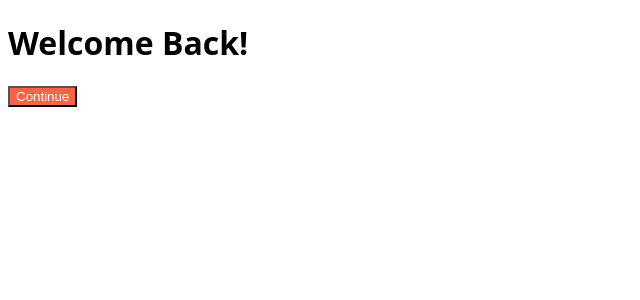
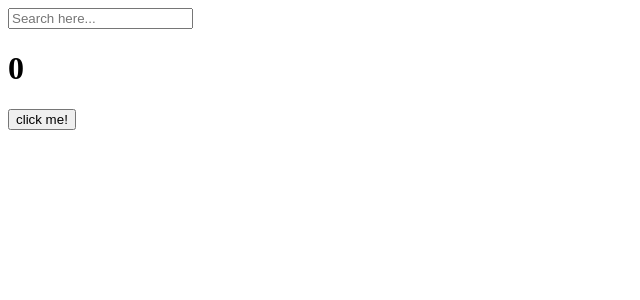
Before and after one commit to hyunmyeong/react_prac_movie, a React (Create React App) app in the folder react_movie_practice/: page / in a window 1280 px wide. Shown: the top 300 px of the page, without its empty margins (0-640 px from the left). Built offline with nearby package versions, Linux system fonts and the light colour scheme.

Commit message:
11-01 useEffect

```diff
--- a/react_movie_practice/src/App.js
+++ b/react_movie_practice/src/App.js
@@ -1,11 +1,36 @@
-import Button from "./Button";
-import style from "./App.module.css";
+import { useState, useEffect } from "react";
 
 function App() {
+
+  const [counter, setCounter] = useState(0);
+  const onClick = () => setCounter((prev) => prev + 1);
+
+  const [keyword, setKeyword] = useState("");
+  const onChange = (event) => setKeyword(event.target.value);
+
+  console.log("i run all the time");
+
+  useEffect(() => {
+    console.log("I run only once")
+  }, []);
+
+  useEffect(() => {
+      console.log("I run when 'keyword' changes")
+  }, [keyword]);
+
+  useEffect(() => {
+      console.log("I run when 'counter' changes")
+  }, [counter]);
+
+  useEffect(() => {
+    console.log("I run when 'keyword & counter' changes")
+}, [keyword,counter]);
+
   return (
     <div>
-      <h1 className={style.title}>Welcome Back!</h1>
-      <Button text={"Continue"}/>
+      <input value={keyword} onChange={onChange} type="text" placeholder="Search here..."/>
+      <h1>{counter}</h1>
+      <button onClick={onClick}>click me!</button>
     </div>
   );
 }
```
Also changed, not shown: 1 other file (tests, documents, lock files or other folders).
